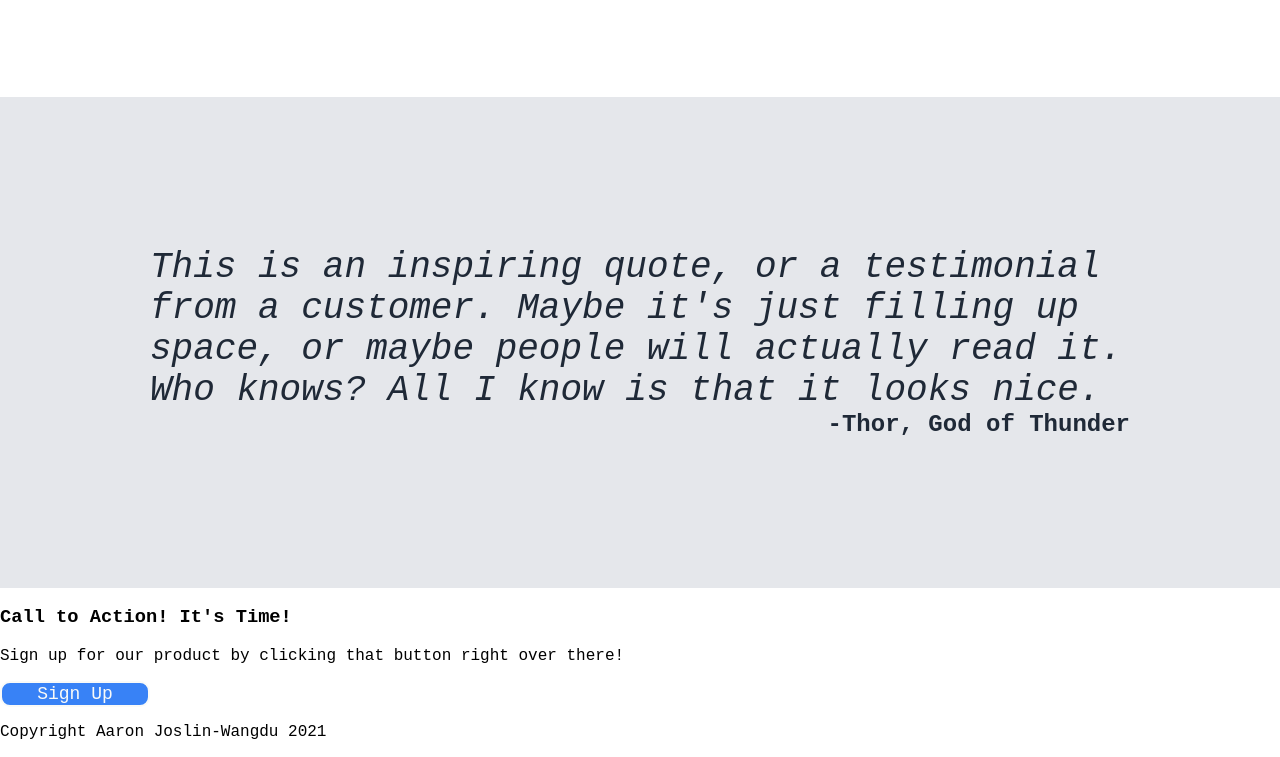
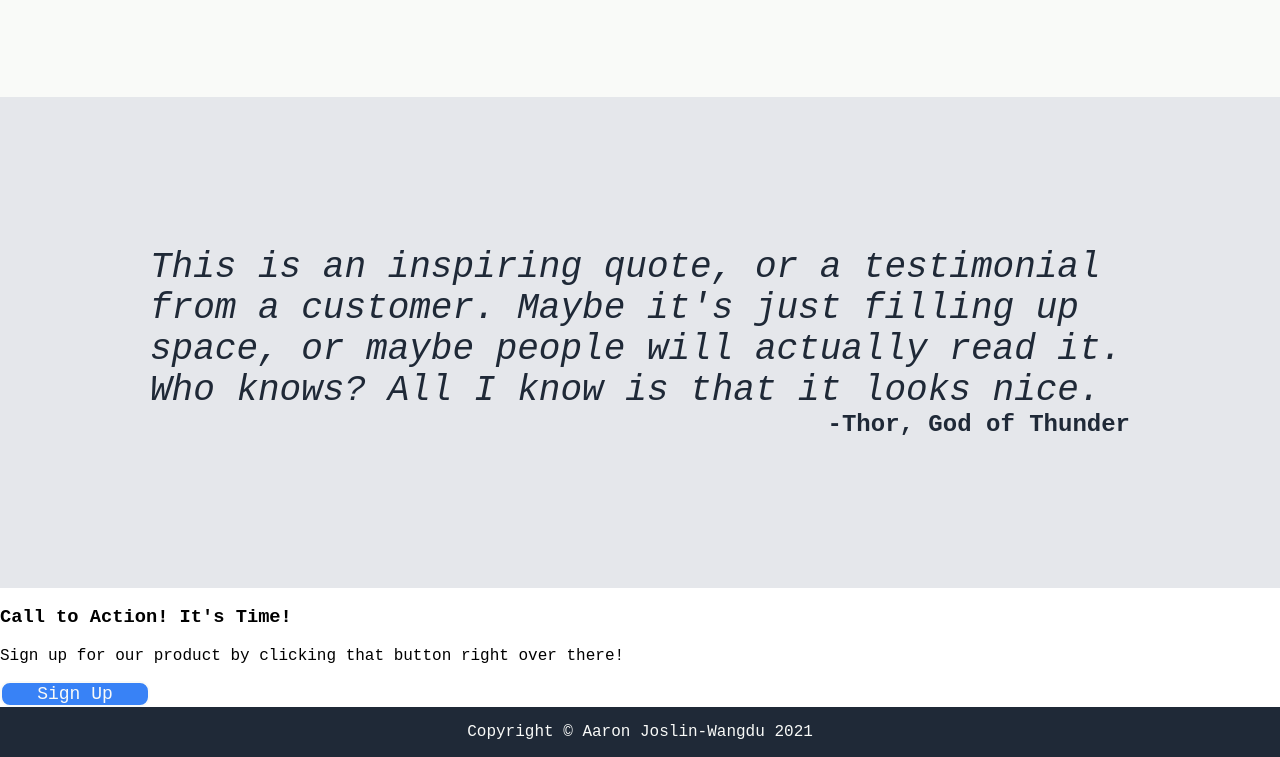
Before and after one commit to aaronjoslinwangdu/landing-page-top, a plain HTML site: page index.html in a window 1280 px wide. Shown: the part 1049-1806 px from the top of the page. Drawn offline with Linux system fonts and the light colour scheme.

Commit message:
footer finished

```diff
--- a/index.html
+++ b/index.html
@@ -66,15 +66,8 @@
 </div>
 
 <div id="footer">
-    <p>Copyright Aaron Joslin-Wangdu 2021</p>
+    <p>Copyright &copy; Aaron Joslin-Wangdu 2021</p>
 </div>
 
 
-
-
-
-
-
-
-
 </html>
--- a/style.css
+++ b/style.css
@@ -78,7 +78,7 @@ li {
 }
 
 #section2 {
-    background-color: white;
+    background-color: #f9faf8;
     margin: 0;
     padding: 50px;
     text-align: center;
@@ -92,7 +92,7 @@ li {
 
 #section2 .section2-container {
     display: flex;
-    background-color: white;
+    background-color: #f9faf8;
     margin: 0;
     flex-direction: row;
     justify-content: space-between;
@@ -130,11 +130,16 @@ li {
     font-size: 24px;
     color: #1f2937;
     font-weight: bold;
+}
 
 #section4 {
 
 }
 
 #footer {
-
+   display: flex;
+   justify-content: center;
+   align-items: center;
+   background-color: #1f2937;
+   color:#f9faf8;
 }
```
